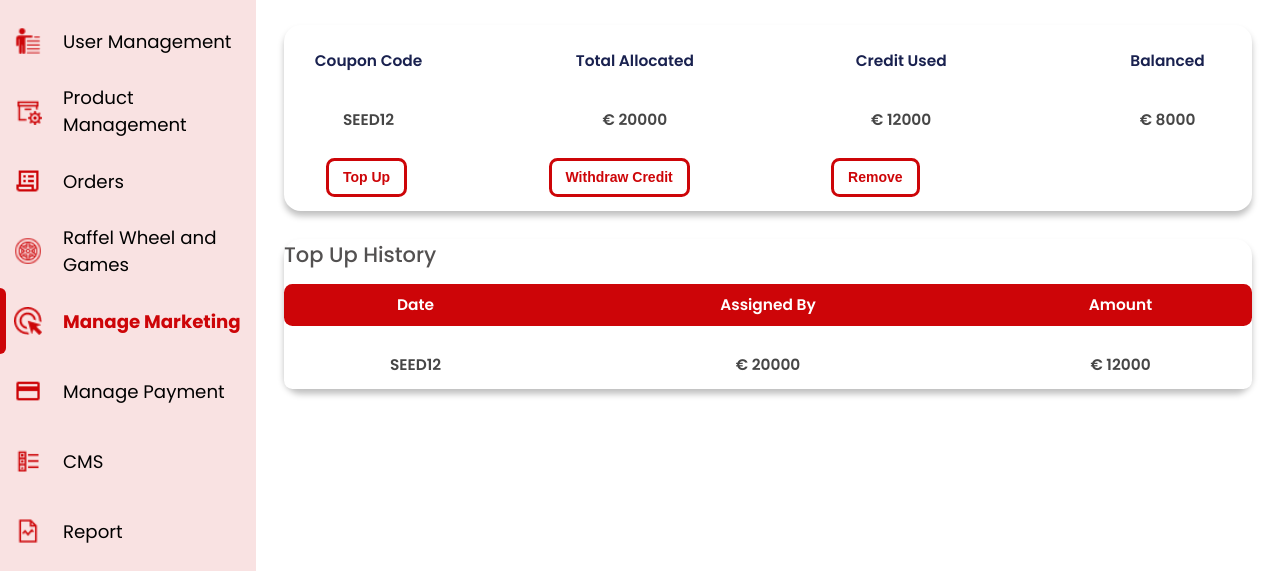
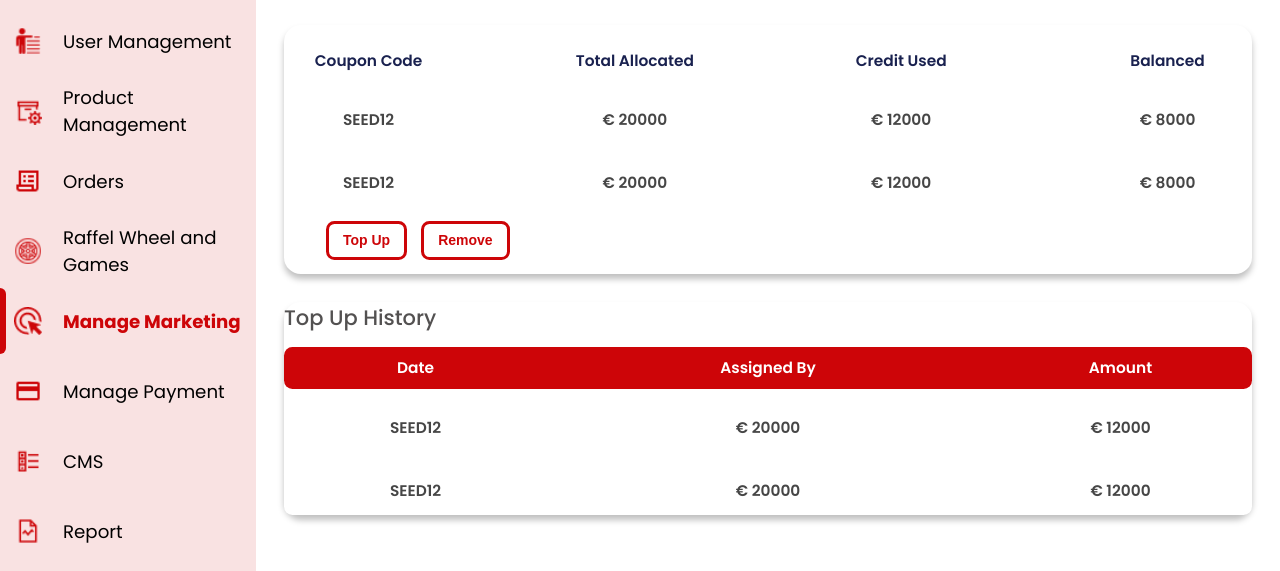
Before and after one commit to vborawake/Eloroverde, a website: page public/Marketing/marketing.html in a window 1280 px wide. Both pictures are taken after a click on the button "Manage Coupon Code". Shown: the part 132-703 px from the top of the page. Drawn offline with Linux system fonts and the light colour scheme.

Commit message:
Added Manage marketing fixes

```diff
--- a/public/Marketing/marketing.css
+++ b/public/Marketing/marketing.css
@@ -366,6 +366,7 @@ input:focus, textarea:focus {
     border: 3px solid #CD0508;
     font-weight: 600;
     color: #CD0508;
+    margin-right: 1rem;
 }
 
 .container .content_wrapper .right_section .screen_2 .screen_2_header p span {
--- a/public/Marketing/marketing.html
+++ b/public/Marketing/marketing.html
@@ -328,9 +328,14 @@
                             <p>€ 12000</p>
                             <p>€ 8000</p>
                         </div>
-                        <div class="buttons flex_row center space_between">
+                        <div class="value flex_row space_between center">
+                            <p>SEED12</p>
+                            <p>€ 20000</p>
+                            <p>€ 12000</p>
+                            <p>€ 8000</p>
+                        </div>
+                        <div class="buttons flex_row center">
                             <button>Top Up</button>
-                            <button>Withdraw Credit</button>
                             <button>Remove</button>
                         </div>
                     </div>
@@ -342,6 +347,11 @@
                             <p>Date</p>
                             <p>Assigned By</p>
                             <p>Amount</p>
+                        </div>
+                        <div class="value flex_row space_between center">
+                            <p>SEED12</p>
+                            <p>€ 20000</p>
+                            <p>€ 12000</p>
                         </div>
                         <div class="value flex_row space_between center">
                             <p>SEED12</p>
```
